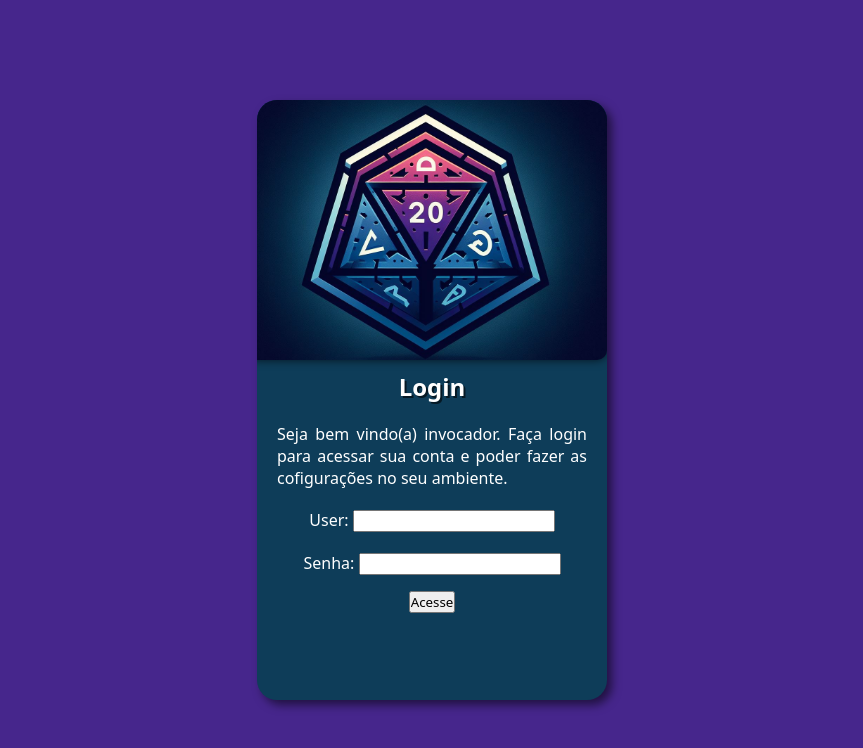
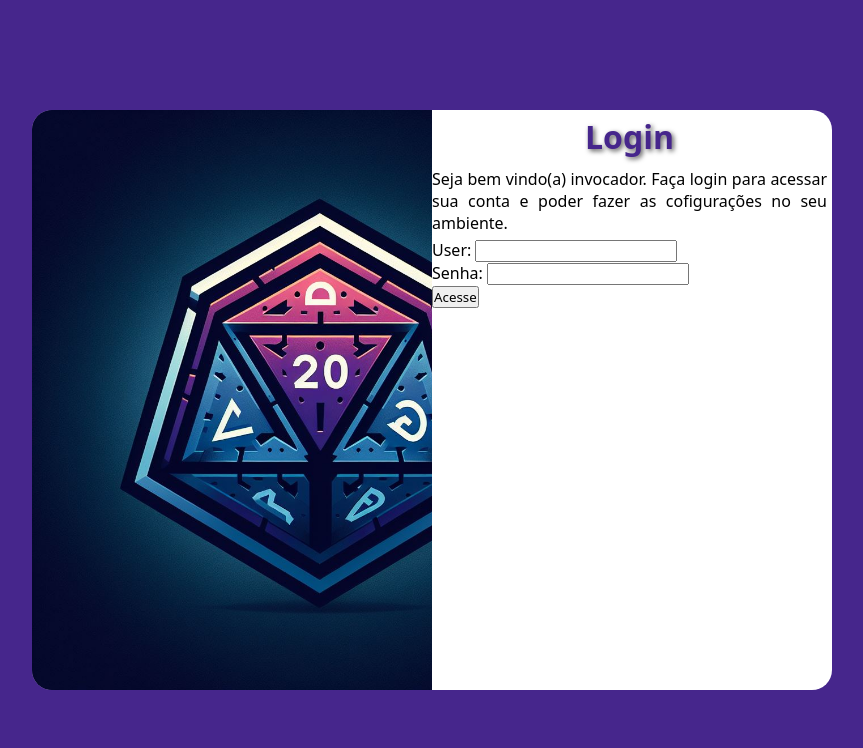
Before and after one commit to Gabryell568/Projeto-login, a plain HTML site: page index.html in a window 1280 px wide. Shown: the whole page, without its empty margins (208-1071 px from the left). Drawn offline with Linux system fonts and the light colour scheme.

Commit message:
arrumando o formulario

```diff
--- a/estilo/style.css
+++ b/estilo/style.css
@@ -7,78 +7,82 @@
     --cor3: #050A26;
     --cor4: #0E3D59;
 }
-body,html{
-    background-color: #46268C;
-    height: 100vh;
-    width: 100vw;
-}
-::-webkit-scrollbar{
-    height: 0px;
-    width: 0px;
-}
 *{
     margin: 0px;
     padding: 0px;
     font-family: system-ui, -apple-system, BlinkMacSystemFont, 'Segoe UI', Roboto, Oxygen, Ubuntu, Cantarell, 'Open Sans', 'Helvetica Neue', sans-serif;
     box-sizing: border-box;
 }
-
-main{
-    width: 100vw;
-}
-div > h1{
-    color: white;
-    text-align: center;
-    padding: 10px;
-    text-shadow: 2px 2px 0px rgba(0, 0, 0, 0.575);
-}
-div > p{
-    color: white;
-    text-align: justify;
-    padding: 10px;
+html{
+    background-color: #46268C;
 }
 section#login{
     display: block;
     position: absolute;
-
-    top:50%;
-    left:50%;
+    top: 50%;
+    left: 50%;
     transform: translate(-50%, -50%);
 
-    padding: 10px;
-    width: 350px;
-    height: 600px;
-    background-color: #0E3D59;
+    height: 580px;
+    width: 325px;
+    background-color: white;
     border-radius: 20px;
-    box-shadow: 5px 5px 10px rgba(0, 0, 0, 0.534);
     overflow: hidden;
-}
-div#user{
-    text-align: center;
-    padding: 10px;
-    color: white;
-}
-div#password{
-    text-align: center;
-    padding: 10px;
-    color: white;
-}
-div#acess{
-    text-align: center;
-    padding: 5px;
+
+    transition: width 0.3s; height: 0.3s;
+    transition-timing-function: ease;
 }
 section#login > div#imagem{
     display: block;
     background: #46268C url(../imagens/logo\ site.jpg);
-    height: 260px;
-    width: 360px;
-    margin-top: -3%;
-    margin-left: -6%;
+    height: 280px;
 
     background-size: cover;
-    background-position: center center;
-    background-repeat: no-repeat;
-    border-radius: 10px;
-    box-shadow: 0px 0px 10px rgba(0, 0, 0, 0.685);
+}
+section#login > div#formulario >h1{
+    font-size: 2em;
+    color:#46268C;
+    text-shadow: 2px 2px 5px rgba(0, 0, 0, 0.664);
+    text-align: center;
+    padding: 5px;
+    font-weight: bolder;
+}
+section#login > div#formulario > p{
+    text-align: justify;
+    font-size: 1em;
+    padding: 5px;
+}
 
+/* configs para tablet */
+
+@media screen and (min-width: 768px) and (max-width: 992px){
+ html{
+        background-image: linear-gradient(var(--cor2), var(--cor3));
+    }
+    section#login{
+        width: 80vw;
+    }
+    section#login > div#imagem{
+        float: left;
+        width: 30%;
+        height: 100%;
+        background-position: center center;
+        background-size: cover;
+        background-repeat: no-repeat;
+    }
+    section#login > div#formulario{
+        float: right;
+        width: 65%;
+    }
 }
+@media screen and (min-width: 993px)  {
+    section#login{
+        width: 800px;
+    }
+    section#login > div#imagem{
+        float: left;
+        width: 50%;
+        height: 100%;
+        background-size: cover;
+    }
+}
--- a/index.html
+++ b/index.html
@@ -3,6 +3,7 @@
 <head>
     <meta charset="UTF-8">
     <meta name="viewport" content="width=device-width, initial-scale=1.0">
+    <link rel="stylesheet" href="estilo/media-query.css">
     <link rel="stylesheet" href="estilo/style.css">
     <title>Login</title>
 </head>
```
